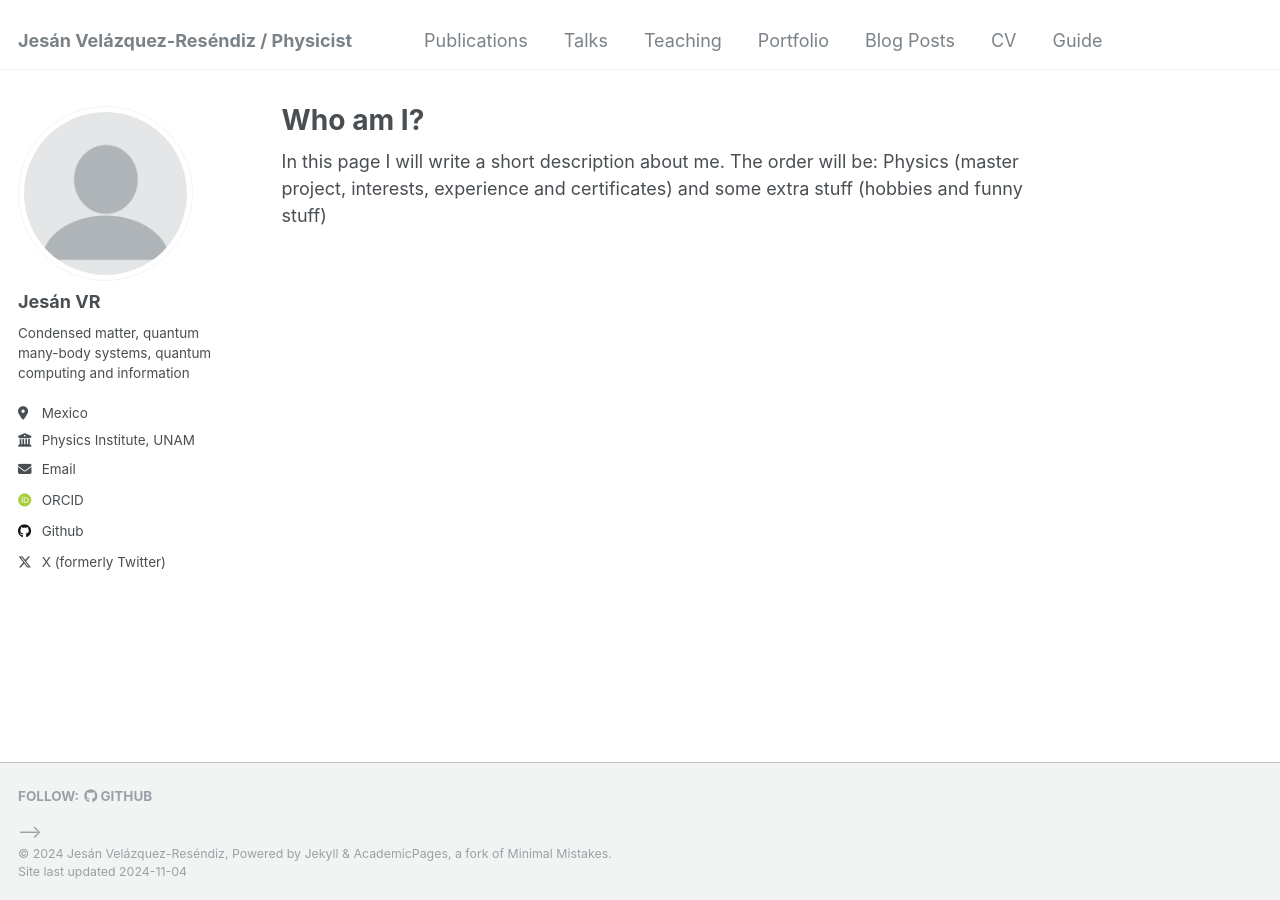
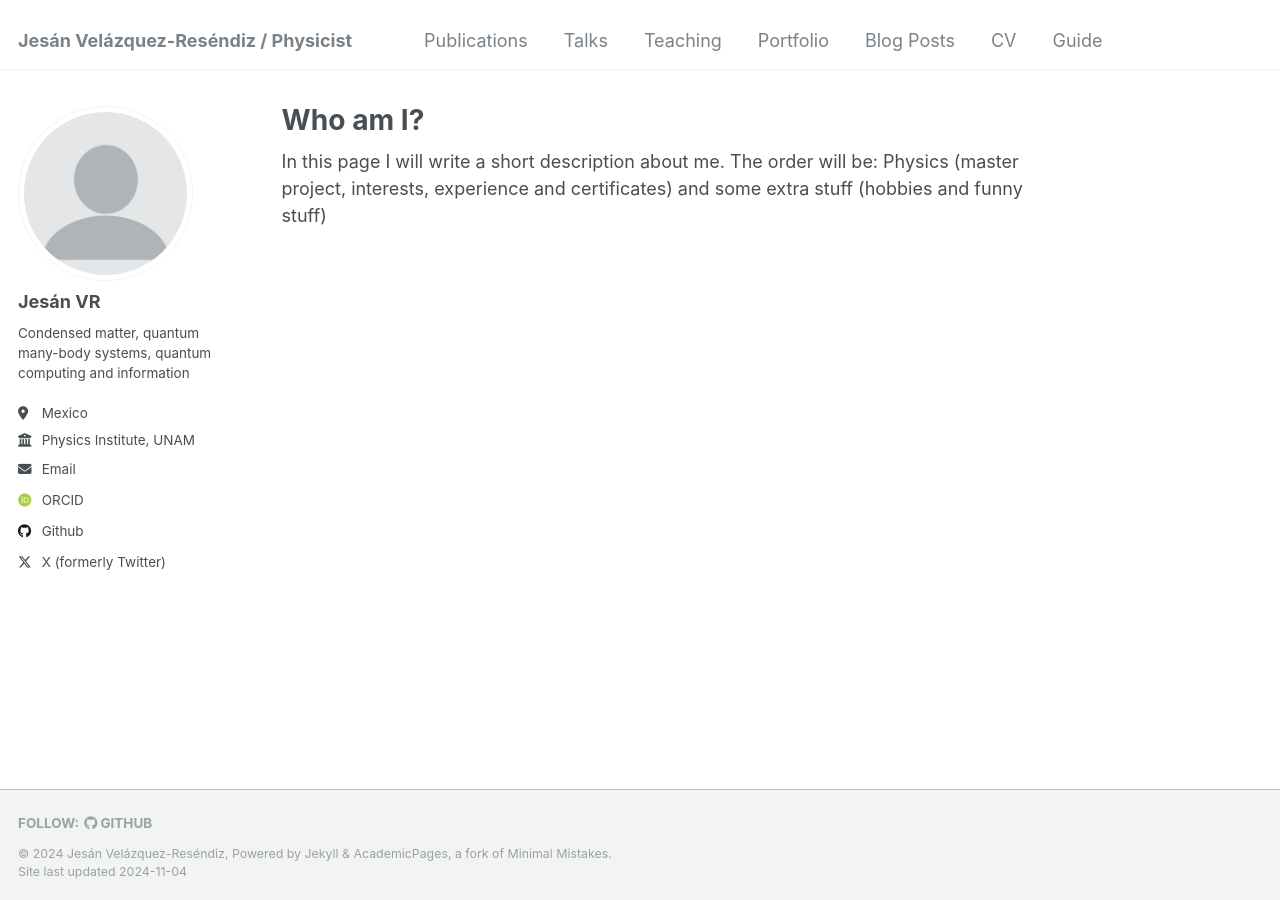
Before and after one commit to jesan-velazquez-resendiz/jesan-velazquez-resendiz.github.io, a Jekyll site: the page built from _pages/about.md, in a window 1280 px wide. Built offline with Jekyll 4.4.1, drawn with Linux system fonts in a browser that asks for light colours; some web fonts are replaced.

Commit message:
comment sitemap footer

```diff
--- a/_includes/footer.html
+++ b/_includes/footer.html
@@ -11,7 +11,7 @@
     {% endif %}
   </ul>
 </div>
-{% endif %}-->
+{% endif %}
 
 <div class="page__footer-copyright">
   &copy; {{ site.time | date: '%Y' }} {{ site.name | default: site.title }}, {{ site.data.ui-text[site.locale].powered_by | default: "Powered by" }} <a href="http://jekyllrb.com" rel="nofollow">Jekyll</a> &amp; <a href="https://github.com/academicpages/academicpages.github.io">AcademicPages</a>, a fork of <a href="https://mademistakes.com/work/minimal-mistakes-jekyll-theme/" rel="nofollow">Minimal Mistakes</a>.<br />
--- a/_includes/footer/custom.html
+++ b/_includes/footer/custom.html
@@ -1,3 +1,3 @@
 <!-- start custom footer snippets -->
-<a href="/sitemap/">Sitemap</a>
+<!--<a href="/sitemap/">Sitemap</a>-->
 <!-- end custom footer snippets -->
--- a/assets/css/main.scss
+++ b/assets/css/main.scss
@@ -39,7 +39,3 @@
 @import "vendor/font-awesome/brands";
 @import "vendor/magnific-popup/magnific-popup";
 @import "print";
-
-a[href*="sitemap"] {
-    display: none !important;
-  }
```
